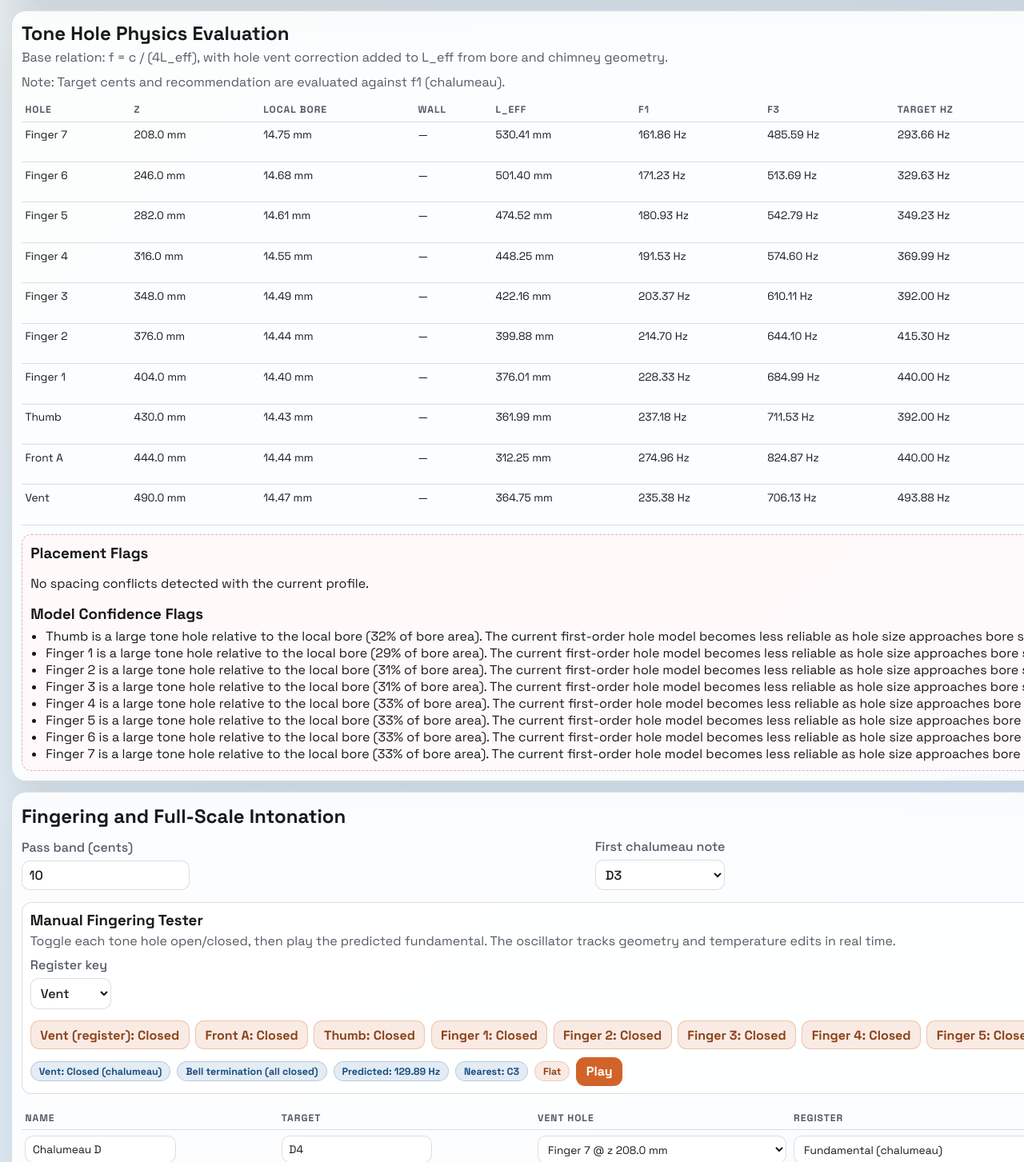
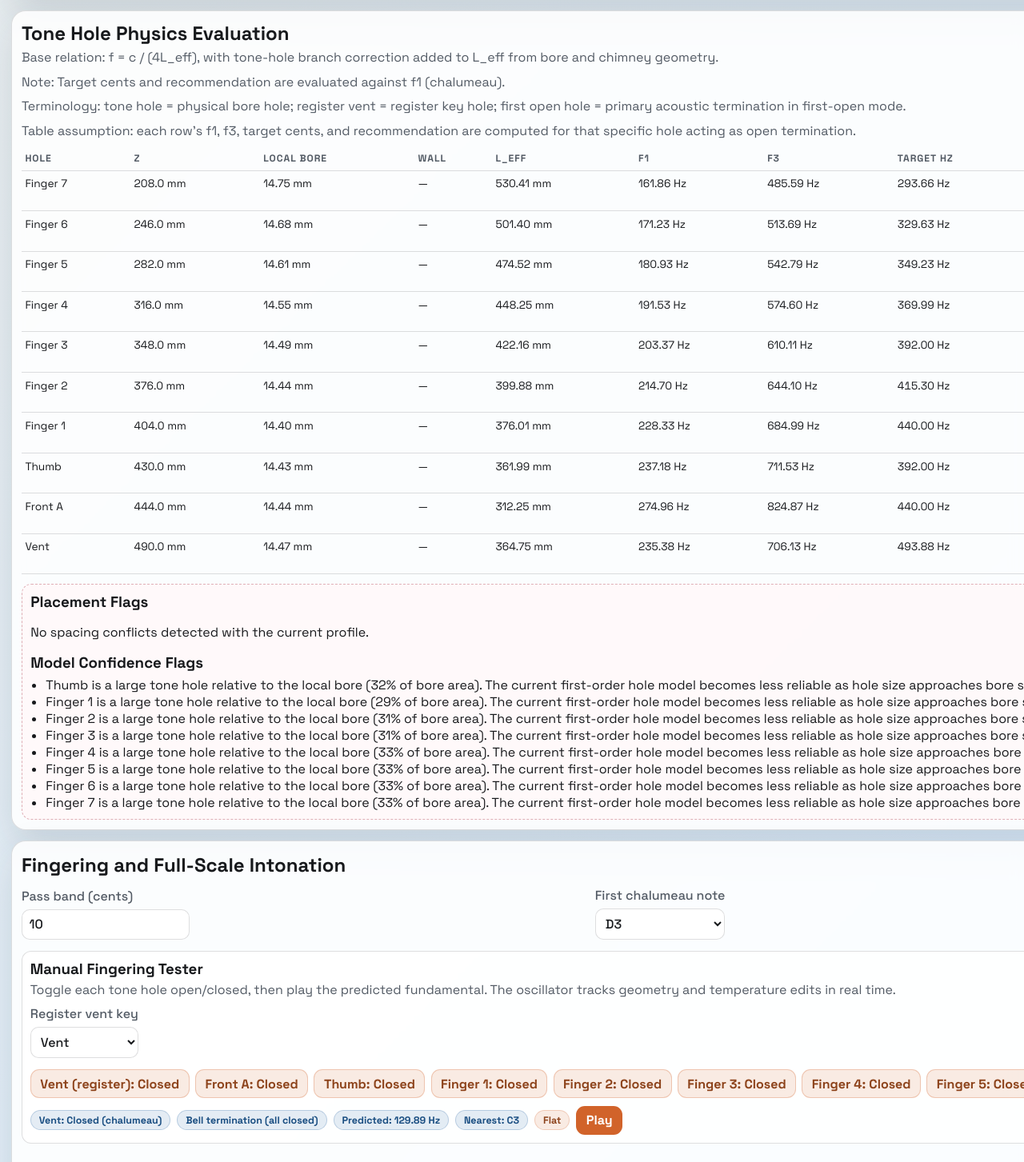
Before and after one commit to sexyUnderwriter/Tube-Physics, a React (Vite) app in the folder clarinet-bore-lab/: page / in a window 1280 px wide. Shown: the part 2437-3890 px from the top of the page at 80% size. Built offline with nearby package versions, Linux system fonts and the light colour scheme.

Commit message:
feat: update terminology and improve tone hole evaluation logic for clarity

```diff
--- a/clarinet-bore-lab/src/App.tsx
+++ b/clarinet-bore-lab/src/App.tsx
@@ -2148,11 +2148,19 @@ export default function App() {
         <section className="panel full-width">
           <h2>Tone Hole Physics Evaluation</h2>
           <p className="math">
-            Base relation: f = c / (4L_eff), with hole vent correction added to L_eff from bore and
-            chimney geometry.
+            Base relation: f = c / (4L_eff), with tone-hole branch correction added to L_eff from
+            bore and chimney geometry.
           </p>
           <p className="math">
             Note: Target cents and recommendation are evaluated against f1 (chalumeau).
+          </p>
+          <p className="math">
+            Terminology: tone hole = physical bore hole; register vent = register key hole; first
+            open hole = primary acoustic termination in first-open mode.
+          </p>
+          <p className="math">
+            Table assumption: each row's f1, f3, target cents, and recommendation are computed for
+            that specific hole acting as open termination.
           </p>
 
           <table>
@@ -2295,7 +2303,7 @@ export default function App() {
             </p>
             <div className="settings-row">
               <label>
-                Register key
+                Register vent key
                 <select
                   value={manualRegisterHoleId || detectedRegisterHoleId}
                   onChange={(e) => setManualRegisterHoleId(e.target.value)}
@@ -2398,7 +2406,7 @@ export default function App() {
               <tr>
                 <th>Name</th>
                 <th>Target</th>
-                <th>Vent hole</th>
+                <th>First open hole</th>
                 <th>Register</th>
                 <th>Termination</th>
                 <th>Predicted</th>
@@ -2471,7 +2479,7 @@ export default function App() {
                           )
                         }
                       >
-                        <option value="vent-hole">Vent hole</option>
+                        <option value="vent-hole">At first-open hole</option>
                         <option value="below-open-vent-closed">
                           Holes below open, vent closed
                         </option>
--- a/clarinet-bore-lab/src/model.ts
+++ b/clarinet-bore-lab/src/model.ts
@@ -299,31 +299,8 @@ export function evaluateToneHoles(
   holes: ToneHole[],
   tempC: number,
   a4Hz = 440,
-  fingerings: Fingering[] = []
+  _fingerings: Fingering[] = []
 ): HoleEvaluation[] {
-  // Build per-hole usage context from fingerings.
-  // Prefer fundamental if present because hole.targetNote is a chalumeau target.
-  const usageMap = new Map<
-    string,
-    {
-      register: "fundamental" | "third";
-      termination: "vent-hole" | "below-open-vent-closed" | "bell";
-    }
-  >();
-  for (const hole of holes) {
-    const matches = fingerings.filter((f) => f.ventHoleId === hole.id);
-    if (matches.length === 0) {
-      continue;
-    }
-    const preferred =
-      matches.find((f) => f.register === "fundamental") ??
-      matches[0];
-    usageMap.set(hole.id, {
-      register: preferred.register,
-      termination: preferred.termination,
-    });
-  }
-
   const cMs = speedOfSoundMs(tempC);
 
   return [...holes]
@@ -338,22 +315,10 @@ export function evaluateToneHoles(
       const fundamentalHz = frequencyFromQuarterWave(effectiveLengthMm, cMs);
       const thirdHz = oddHarmonic(fundamentalHz, 2);
 
-      const usage = usageMap.get(hole.id);
-      const activeRegister = usage?.register ?? "fundamental";
-      const activeTermination = usage?.termination ?? "vent-hole";
-
-      let modelFundamentalHz = fundamentalHz;
-      if (activeTermination === "bell") {
-        modelFundamentalHz = fundamentalFromBellTermination(segments, cMs);
-      }
-      if (activeTermination === "below-open-vent-closed") {
-        const openBelow = firstOpenBelowHole(holes, hole.id);
-        modelFundamentalHz = openBelow
-          ? fundamentalFromHoleTermination(segments, openBelow, cMs)
-          : fundamentalFromBellTermination(segments, cMs);
-      }
-      const modelThirdHz = oddHarmonic(modelFundamentalHz, 2);
-      const predictedActiveHz = activeRegister === "third" ? modelThirdHz : modelFundamentalHz;
+      // Tone-hole table is always per-row-hole-open.
+      const activeRegister: "fundamental" = "fundamental";
+      const activeTermination: "vent-hole" = "vent-hole";
+      const predictedActiveHz = fundamentalHz;
 
       const nearestMidi = Math.round(hzToMidi(fundamentalHz, a4Hz));
       const nearestHz = midiToHz(nearestMidi, a4Hz);
@@ -361,10 +326,8 @@ export function evaluateToneHoles(
 
       const targetMidi = parseScientificPitch(hole.targetNote);
       const targetHz = targetMidi === null ? null : midiToHz(targetMidi, a4Hz);
-      // Compare target to f1 from the same termination model used by the hole's fingerings.
-      // hole.targetNote is still chalumeau, but bell-terminated notes must use bell model f1.
       const centsToTarget =
-        targetHz === null ? null : centsError(modelFundamentalHz, targetHz);
+        targetHz === null ? null : centsError(fundamentalHz, targetHz);
 
       return {
         id: hole.id,
@@ -464,7 +427,8 @@ export function evaluateFingerings(
       const openBelow = firstOpenBelowHole(holes, hole.id);
       if (openBelow) {
         soundingHole = openBelow;
-        resolvedVentHoleLabel = `${openBelow.label} (first open below)`;
+        resolvedVentHoleLabel =
+          `${openBelow.label} (first open below selected ${hole.label})`;
       } else {
         const bellFundamentalHz = fundamentalFromBellTermination(segments, cMs);
         const predictedHz =
```
